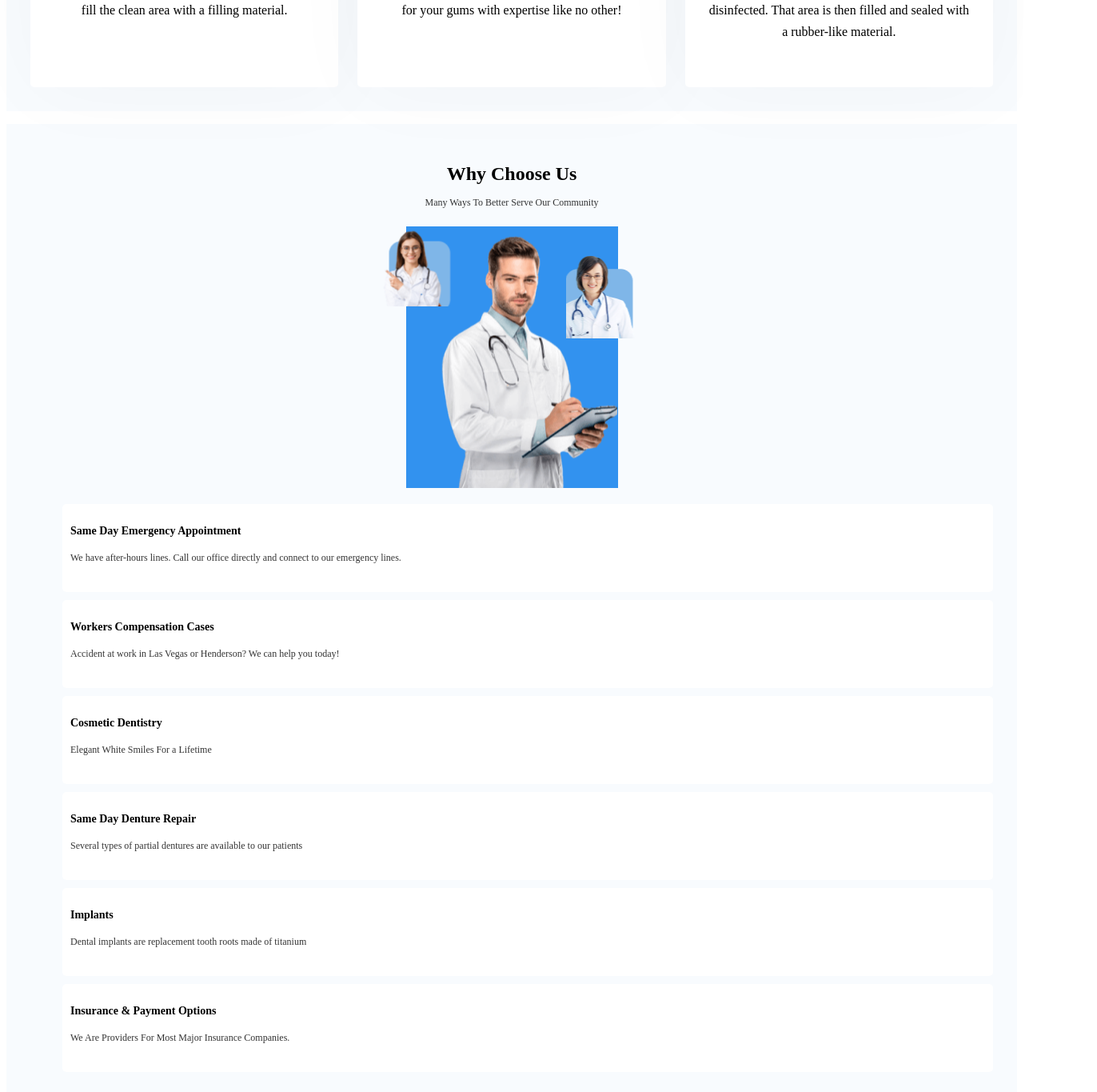
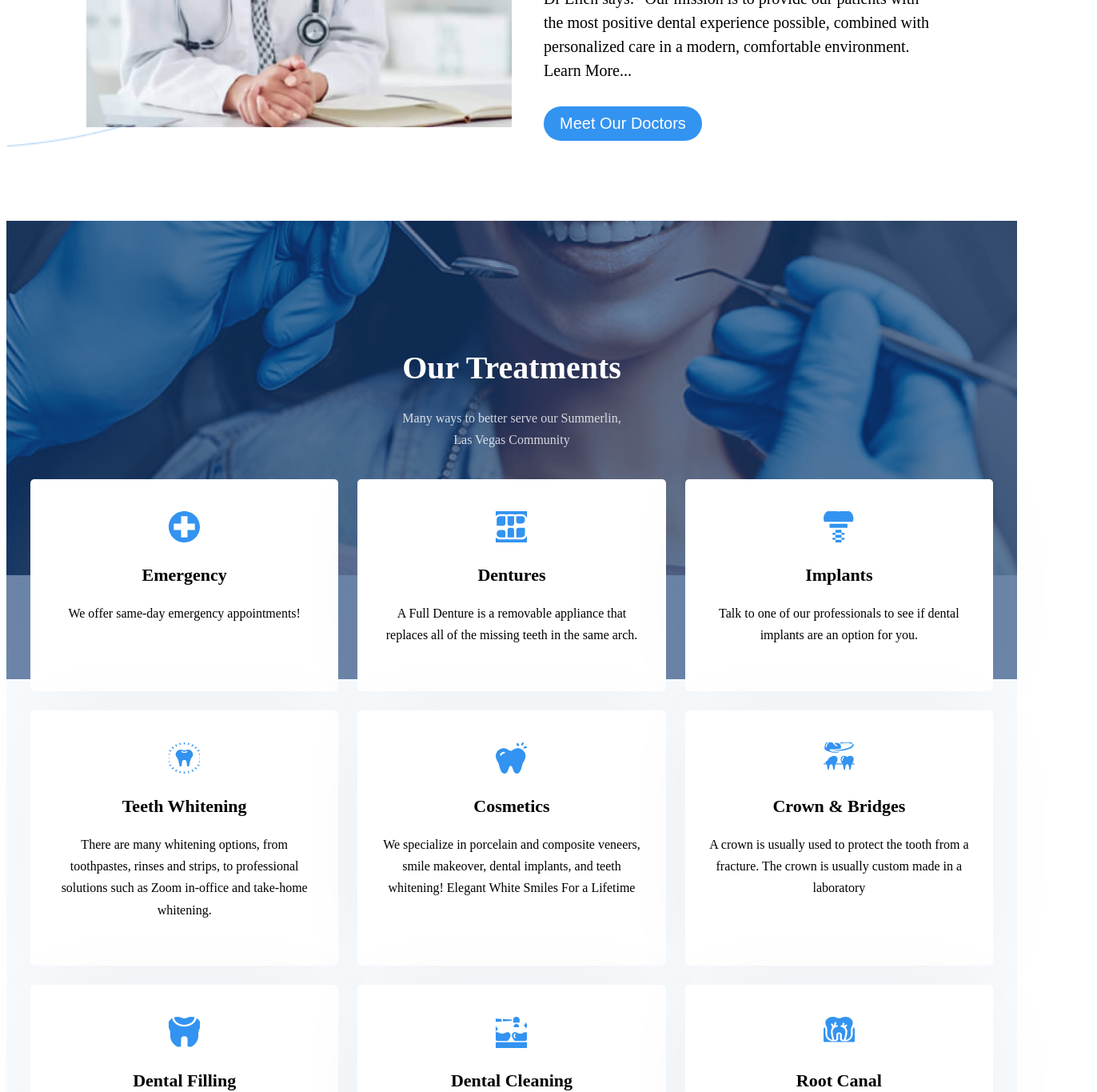
Before and after one commit to idenispankov/lake_mead_dental_next_js, a Next.js app: page / in a window 1280 px wide. Shown: the part 1200-2565 px from the top of the page at 80% size, 1372 px wide, since content can reach past the window. Built offline with nearby package versions, Linux system fonts and the light colour scheme.

Commit message:
why us complete - fully responsive

```diff
--- a/components/Layout/Layout.js
+++ b/components/Layout/Layout.js
@@ -8,7 +8,7 @@ export default function Layout({ children }) {
       <div>
         <main>{children}</main>
       </div>
-      {/* <Footer /> */}
+      <Footer />
     </>
   );
 }
--- a/components/WhyUs/WhyUs.js
+++ b/components/WhyUs/WhyUs.js
@@ -9,8 +9,9 @@ export default function WhyUs() {
       </p>
       <div className={styles.section__container}>
         <div className={styles.section__container_image_main}>
-          <div className={styles.section__container__image_left}></div>
-          <div className={styles.section__container__image_right}></div>
+          <div className={styles.section__container_image_left}></div>
+          <div className={styles.section__container_image_right}></div>
+          <div className={styles.section__container_background}></div>
         </div>
         <ul className={styles.section__container_list}>
           <li className={styles.section__container_list_item}>
--- a/components/WhyUs/WhyUs.module.css
+++ b/components/WhyUs/WhyUs.module.css
@@ -2,11 +2,17 @@
   background: #f8fbfe;
   max-width: 1600px;
   margin: 0 auto;
-  padding: 30px;
+  padding: 0 30px;
+  padding-bottom: 30px;
   overflow: hidden;
 }
 
+.section__container_background {
+  display: none;
+}
+
 .section__heading {
+  font-size: 24px;
   line-height: 106.5%;
   margin-bottom: 10px;
   text-align: center;
@@ -20,10 +26,6 @@
   margin-bottom: 20px;
 }
 
-.section__container {
-  /* border: 1px solid red; */
-}
-
 .section__container_image_main {
   background: url('../../public/images/why_us_main_mobile.png') no-repeat center;
   background-color: #3292ef;
@@ -34,7 +36,7 @@
   margin-bottom: 20px;
 }
 
-.section__container__image_left {
+.section__container_image_left {
   background: url('../../public/images/why_us_left_mobile.png') no-repeat center;
   position: absolute;
   width: 150px;
@@ -43,7 +45,7 @@
   left: -70px;
 }
 
-.section__container__image_right {
+.section__container_image_right {
   background: url('../../public/images/why_us_right_mobile.png') no-repeat
     center;
   position: absolute;
@@ -58,7 +60,7 @@
 }
 
 .section__container_list_item {
-  padding: 10px;
+  padding: 20px;
   background: #fff;
   border-radius: 5px;
   min-height: 90px;
@@ -82,3 +84,117 @@
 
   opacity: 0.8;
 }
+
+@media screen and (min-width: 768px) {
+  .section {
+    display: block;
+    background: url('../../public/images/why_us_background_lines.svg') no-repeat
+      center center/cover;
+    background-size: 1440px 433px;
+    background-position: -200px 0;
+    background-color: #f8fbfe;
+  }
+  .section__container_list {
+    display: grid;
+    max-width: 669px;
+    margin: 0 auto;
+    grid-template-columns: repeat(2, 320px);
+    gap: 25px;
+  }
+  .section__container_list_item {
+    margin: 0;
+    background: #fff;
+    z-index: 1;
+    padding: 30px;
+    min-height: 200px;
+  }
+  .section__heading {
+    font-size: 30px;
+  }
+  .section__text {
+    font-size: 16px;
+  }
+  .section__container_list_item_heading {
+    font-size: 16px;
+  }
+  .section__container_list_item_text {
+    font-size: 16px;
+  }
+  .section__container_image_left {
+    top: 0;
+    left: -90px;
+  }
+  .section__container_image_right {
+    top: 65px;
+    right: -80px;
+  }
+}
+
+@media screen and (min-width: 1024px) {
+  .section {
+    padding-bottom: 0;
+  }
+  .section__container {
+    display: flex;
+  }
+
+  .section__container_list {
+    grid-template-columns: repeat(2, 1fr);
+    max-width: 100%;
+  }
+  .section__container_image_main {
+    background: url('../../public/images/why_us_main_image_desktop.png')
+      no-repeat center center/cover;
+    width: 1000px;
+    height: 720px;
+    margin-bottom: 0;
+    margin-right: 40px;
+  }
+  .section__container_image_left {
+    display: none;
+  }
+  .section__container_image_right {
+    display: none;
+  }
+  .section__container_list {
+    margin: 0 auto;
+  }
+  .section__heading {
+    font-size: 40px;
+  }
+  .section__text {
+    font-size: 20px;
+    margin-bottom: 40px;
+  }
+  .section__container_list_item_heading {
+    font-size: 18px;
+  }
+  .section__container_list_item_text {
+    font-size: 18px;
+  }
+  .section__container_list_item {
+    min-height: none;
+  }
+}
+
+@media screen and (min-width: 1170px) {
+  .section__container_image_main {
+    width: 1100px;
+    height: 670px;
+    margin: 0;
+  }
+}
+
+@media screen and (min-width: 1470px) {
+  .section__container_image_main {
+    width: 1100px;
+    height: 750px;
+    margin: 0;
+  }
+  .section__container_list_item_heading {
+    font-size: 24px;
+  }
+  .section__container_list_item_text {
+    font-size: 22px;
+  }
+}
--- a/pages/index.js
+++ b/pages/index.js
@@ -13,8 +13,8 @@ export default function Home() {
         </title>
         <meta name='description' content='Generated by create next app' />
       </Head>
-      {/* <Banner /> */}
-      {/* <AboutDoctor /> */}
+      <Banner />
+      <AboutDoctor />
       <Treatments />
       <WhyUs />
     </>
```
Also changed, not shown: public/images/why_us_background_lines.svg (added), public/images/why_us_main_image_desktop.png (added).
